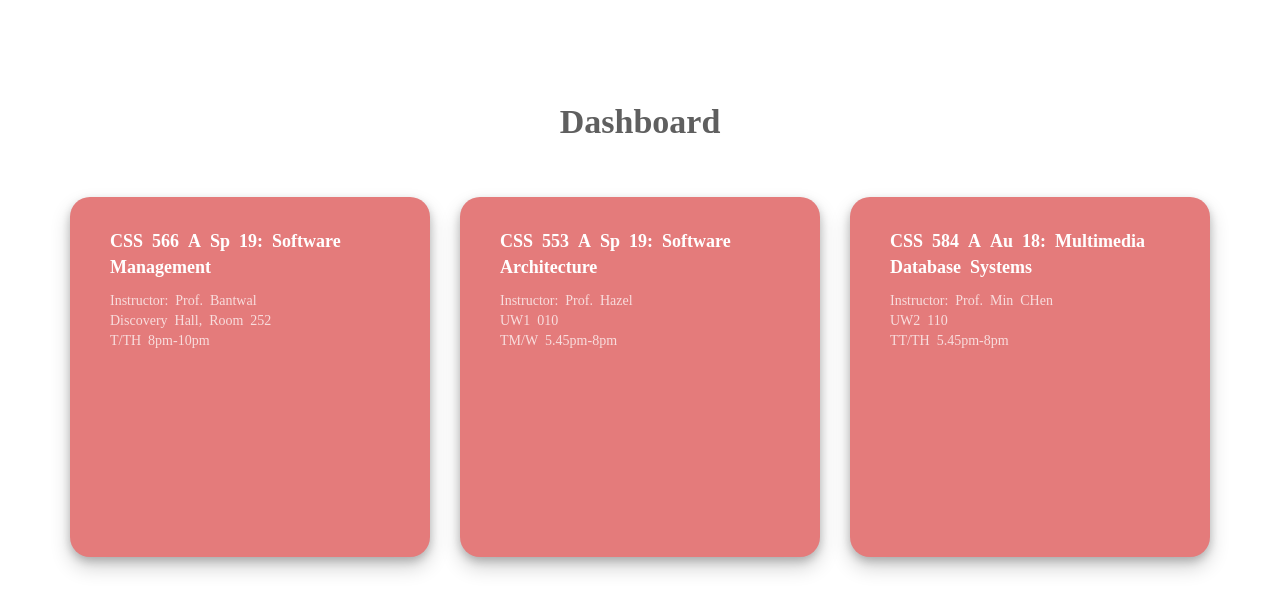
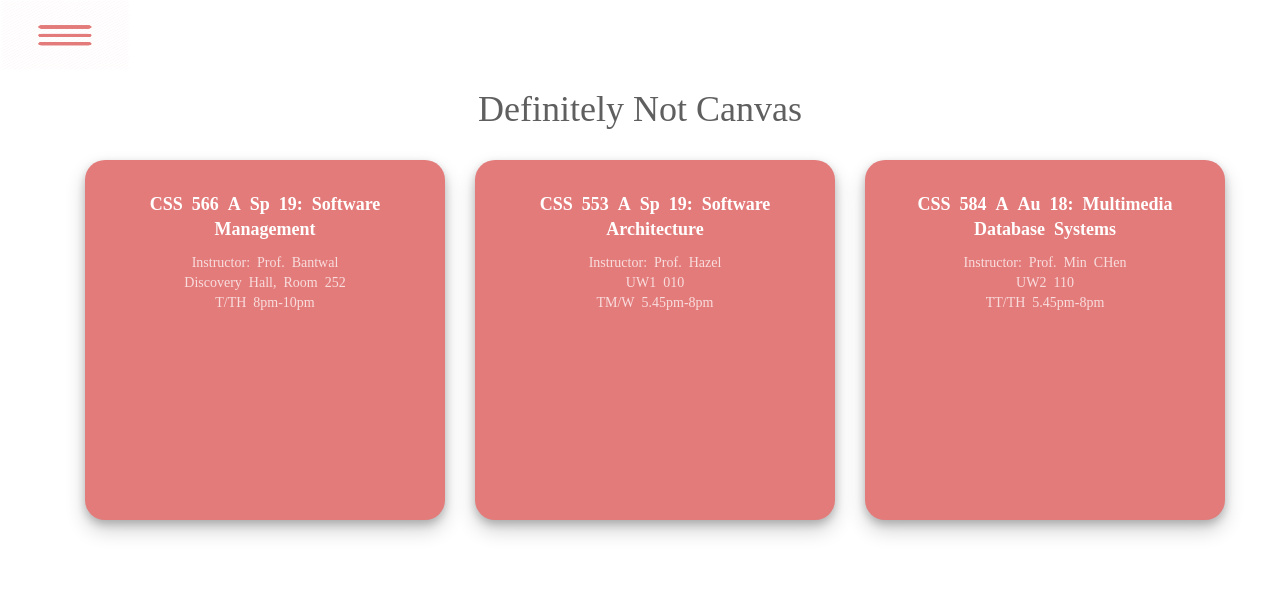
Before and after one commit to jConquest/css566project, a Jekyll site: the page built from docs/dashboard.html, in a window 1280 px wide. Shown: the top 612 px of the page. Built offline with Jekyll 4.4.1, drawn with Linux system fonts in a browser that asks for light colours.

Commit message:
Test. Sorry if I break dashboard

```diff
--- a/docs/dashboard.css
+++ b/docs/dashboard.css
@@ -20,7 +20,7 @@
     color: #5F5F5F;
     font-family: 'fcicons' !important;
     font-weight: 600;
-    font-size: 34px;
+    font-size: 32px;
     text-align: center;
     padding: 80px 25px 50px 25px;
 }
--- a/docs/dashboard.html
+++ b/docs/dashboard.html
@@ -1,21 +1,16 @@
-<!-- ---
+---
 layout: default
 title: Dashboard
---- -->
-<!DOCTYPE html>
-<html>
-    <head>
+head_include: |
     <link href="dashboard.css" rel="stylesheet">
     <link rel="stylesheet" href="https://maxcdn.bootstrapcdn.com/bootstrap/3.4.0/css/bootstrap.min.css">
     <script src="https://ajax.googleapis.com/ajax/libs/jquery/3.4.0/jquery.min.js"></script>
     <script src="https://maxcdn.bootstrapcdn.com/bootstrap/3.4.0/js/bootstrap.min.js"></script>
-        <title>Example</title>
-    </head>
-    <body>
+---
 <div class="container">
-                    <div class="row">
-                            <h1 class="title">Dashboard</h1>
-                    </div>
+        <!-- <div class="row">
+                <h1 class="title">Definitely Not Canvas</h1>
+        </div> -->
         <div class="row">
           <div class="col-sm-4">
             <div class="rounded classbox">
@@ -34,10 +29,6 @@
                 <a href="inbox.html" target="_blank"><p class="subtitle">CSS 584 A Au 18: Multimedia Database Systems</p></a>
                 <p class="details">Instructor: Prof. Min CHen</br>UW2 110</br>TT/TH 5.45pm-8pm</p>
             </div>
-                        <!-- <h3 class="subtitle">Column 3</h3>
-                        <p>Lorem ipsum dolor..</p> -->
           </div>
         </div>
 </div>
-    </body>
-</html>
```
Also changed, not shown: 1 other file. Lines whose indentation alone changed are shown as unchanged.
